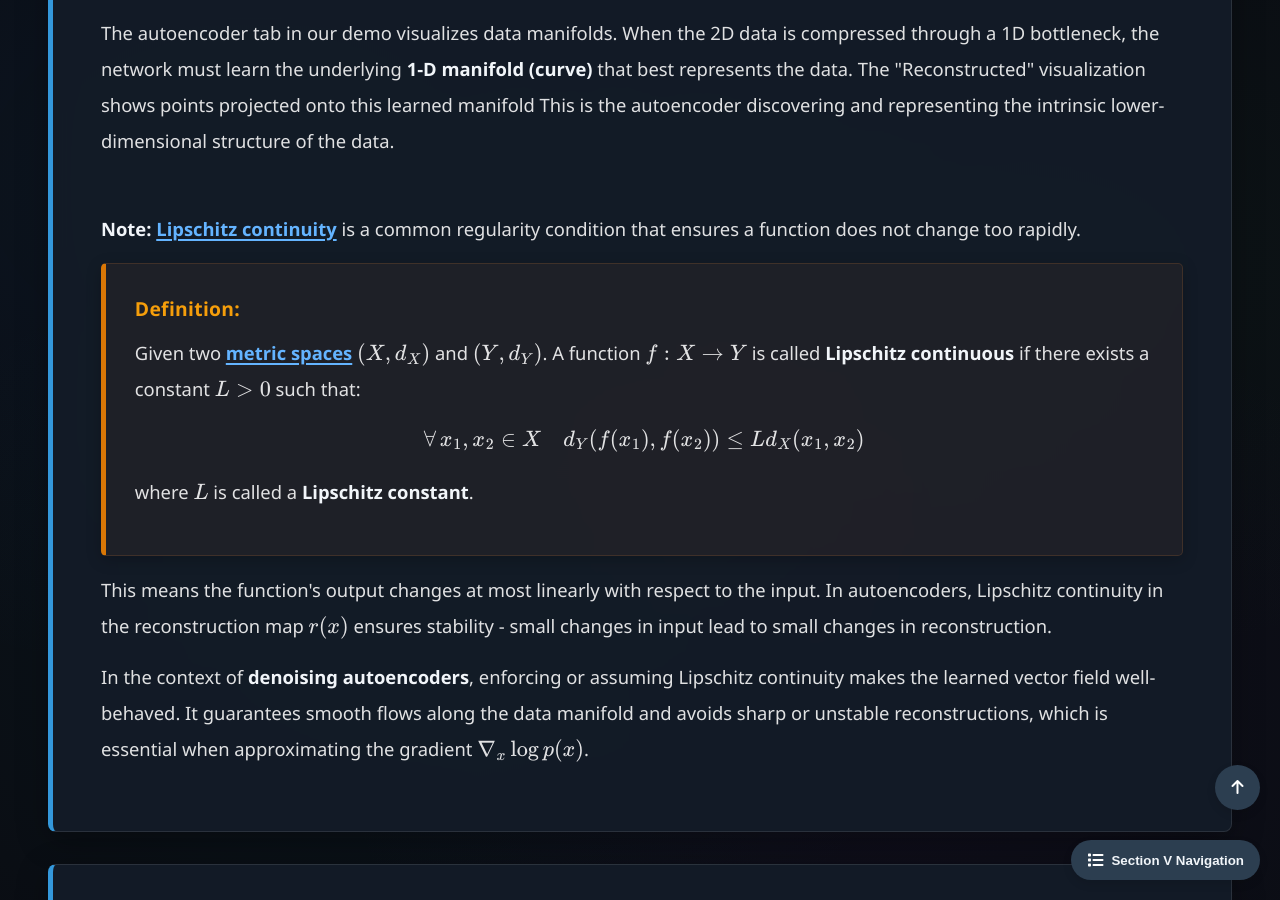
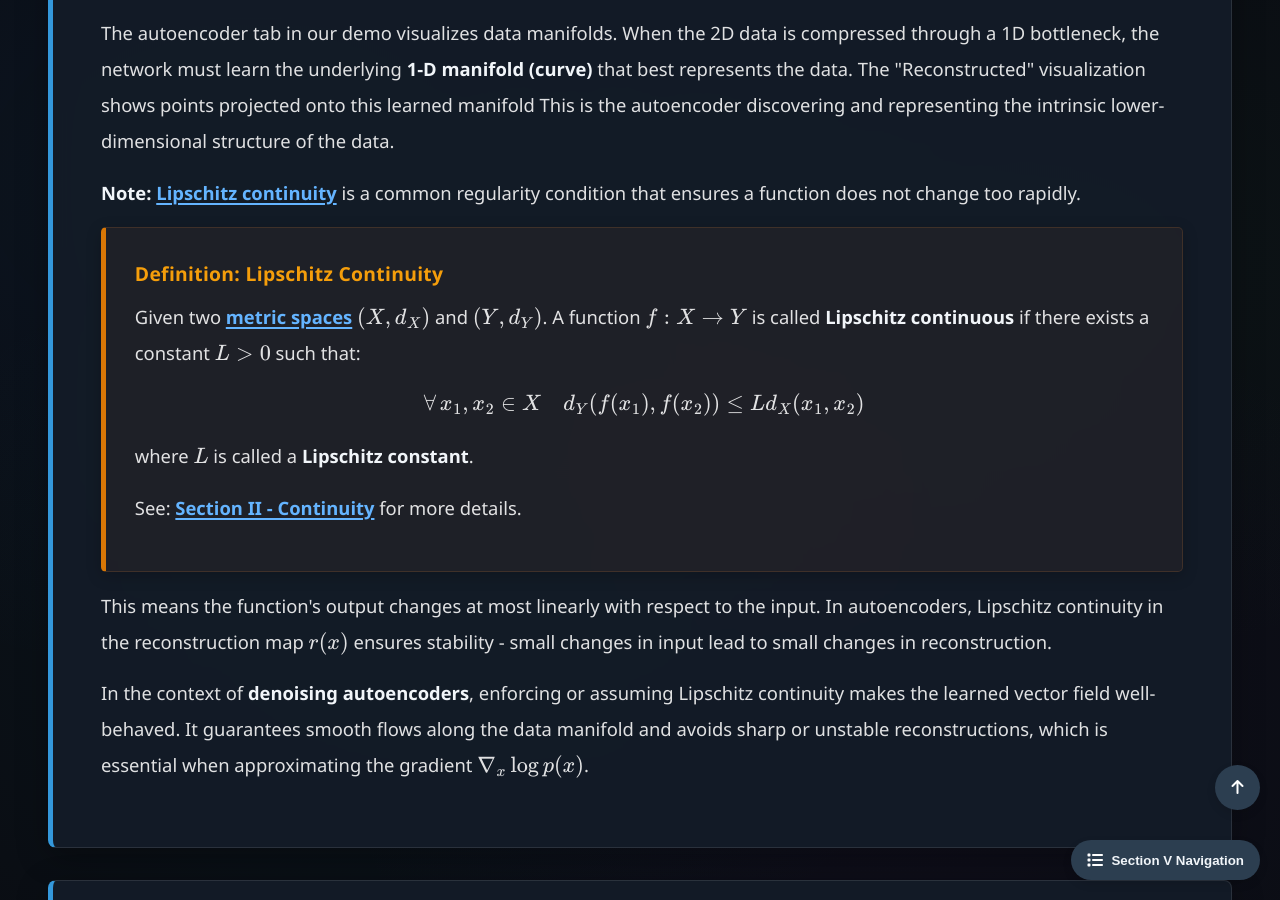
Before and after one commit to Yusukey01/yusukey01.github.io, a Jekyll site: the page built from Mathematics/Machine_learning/pca.html, in a window 1280 px wide and 900 px high, scrolled down 8834 px. Built offline with Jekyll 4.4.1, drawn with Linux system fonts in a browser that asks for light colours.

Commit message:
fixed style, texts

```diff
--- a/Mathematics/Machine_learning/pca.html
+++ b/Mathematics/Machine_learning/pca.html
@@ -281,19 +281,22 @@ uses_python: false
                 </p>
 
                 <p>
-                    <br><strong>Note:</strong>
-                    <a href="../Calculus/duality.html"><strong>Lipschitz continuity</strong></a> is a common regularity condition that ensures a function
+                    <strong>Note:</strong>
+                    <a href="../Calculus/duality.html#Lip"><strong>Lipschitz continuity</strong></a> is a common regularity condition that ensures a function
                     does not change too rapidly.
                 </p>
                     <div class="theorem">
-                        <span class="theorem-title">Definition:</span>
+                        <span class="theorem-title">Definition: Lipschitz Continuity</span>
                         <p>
-                            Given two <a href="../Linear_algebra/trace.html"><strong>metric spaces</strong></a> \((X, d_X)\) and \((Y, d_Y)\). A function \(f : X \to Y\) is called <strong>Lipschitz continuous</strong>
-                            if there exists a constant \(L > 0\) such that:
+                            Given two <a href="../Calculus/metric_space.html"><strong>metric spaces</strong></a> \((X, d_X)\) and \((Y, d_Y)\). A function \(f : X \to Y\)
+                            is called <strong>Lipschitz continuous</strong> if there exists a constant \(L > 0\) such that:
                             \[
                             \forall \, x_1, x_2 \in X \quad d_Y (f(x_1), f(x_2))\leq L d_X(x_1, x_2)
                             \]
                             where \(L\) is called a <strong>Lipschitz constant</strong>.
+                        </p>
+                        <p>
+                            See: <a href="../Calculus/continuity.html"><strong>Section II - Continuity</strong></a> for more details.
                         </p>
                     </div>
                 <p>
```
